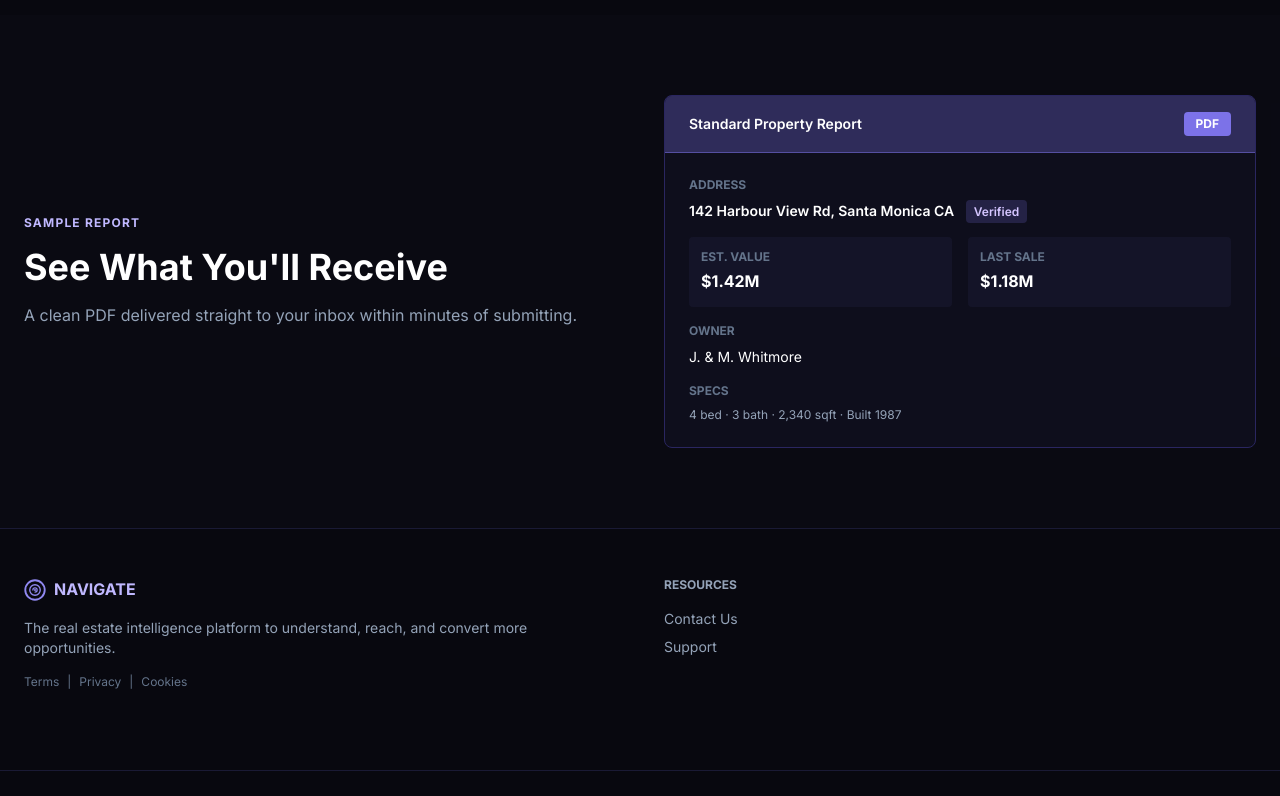
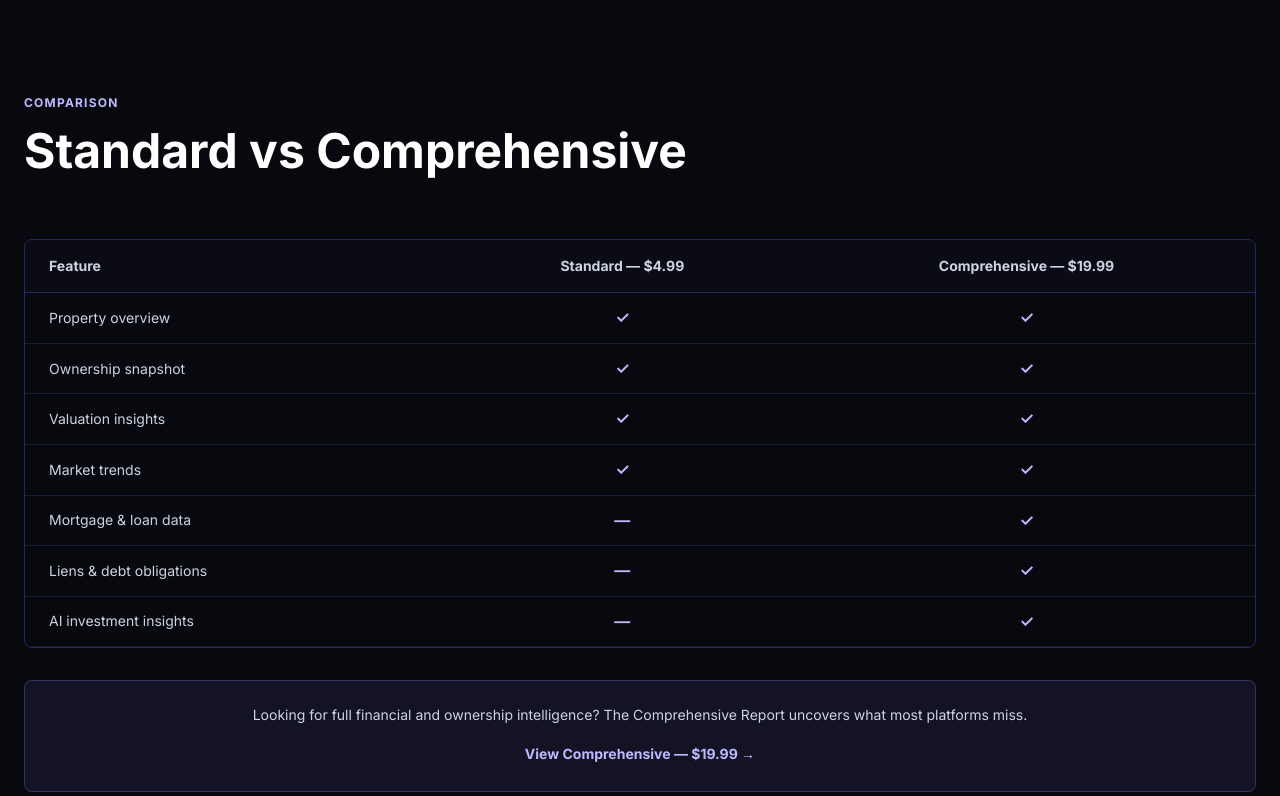
Before and after one commit to letsnavigatebmw/navigate-landing, a React (Vite) app: page / in a window 1280 px wide. Shown: the part 3200-3996 px from the top of the page. Built offline with nearby package versions, Linux system fonts and the light colour scheme.

Commit message:
Add comparison table to both Standard and Comprehensive pages

```diff
--- a/src/pages/ComprehensivePage.jsx
+++ b/src/pages/ComprehensivePage.jsx
@@ -149,6 +149,46 @@ export default function ComprehensivePage({ setCurrentPage }) {
         </div>
       </section>
 
+      {/* COMPARISON TABLE */}
+      <section className="py-20 px-6">
+        <div className="max-w-7xl mx-auto">
+          <SectionLabel
+            label="Comparison"
+            title="Standard vs Comprehensive"
+          />
+
+          <div className="overflow-x-auto border border-slate-700 rounded-lg">
+            <table className="w-full">
+              <thead>
+                <tr className="bg-slate-900/50 border-b border-slate-700">
+                  <th className="text-left py-4 px-6 text-sm font-bold text-slate-300">Feature</th>
+                  <th className="text-center py-4 px-6 text-sm font-bold text-slate-300">Standard — $4.99</th>
+                  <th className="text-center py-4 px-6 text-sm font-bold text-slate-300">Comprehensive — $19.99</th>
+                </tr>
+              </thead>
+              <tbody>
+                {[
+                  { name: 'Property overview', standard: true, comprehensive: true },
+                  { name: 'Ownership snapshot', standard: true, comprehensive: true },
+                  { name: 'Valuation insights', standard: true, comprehensive: true },
+                  { name: 'Market trends', standard: true, comprehensive: true },
+                  { name: 'Mortgage & loan data', standard: false, comprehensive: true },
+                  { name: 'Liens & debt obligations', standard: false, comprehensive: true },
+                  { name: 'Full transaction history', standard: false, comprehensive: true },
+                  { name: 'AI investment insights', standard: false, comprehensive: true },
+                ].map((item, i) => (
+                  <tr key={i} className="border-b border-slate-800 hover:bg-slate-900/30 transition">
+                    <td className="py-3 px-6 text-slate-300 text-sm">{item.name}</td>
+                    <td className="text-center py-3 px-6 text-purple-400 font-bold">{item.standard ? '✓' : '—'}</td>
+                    <td className="text-center py-3 px-6 text-purple-400 font-bold">{item.comprehensive ? '✓' : '—'}</td>
+                  </tr>
+                ))}
+              </tbody>
+            </table>
+          </div>
+        </div>
+      </section>
+
       {/* SAMPLE REPORT */}
       <section className="py-20 px-6 bg-slate-900/30">
         <div className="max-w-7xl mx-auto">
--- a/src/pages/StandardPage.jsx
+++ b/src/pages/StandardPage.jsx
@@ -165,6 +165,55 @@ export default function StandardPage({ setCurrentPage }) {
         </div>
       </section>
 
+      {/* COMPARISON TABLE */}
+      <section className="py-20 px-6">
+        <div className="max-w-7xl mx-auto">
+          <SectionLabel
+            label="Comparison"
+            title="Standard vs Comprehensive"
+          />
+
+          <div className="overflow-x-auto border border-slate-700 rounded-lg">
+            <table className="w-full">
+              <thead>
+                <tr className="bg-slate-900/50 border-b border-slate-700">
+                  <th className="text-left py-4 px-6 text-sm font-bold text-slate-300">Feature</th>
+                  <th className="text-center py-4 px-6 text-sm font-bold text-slate-300">Standard — $4.99</th>
+                  <th className="text-center py-4 px-6 text-sm font-bold text-slate-300">Comprehensive — $19.99</th>
+                </tr>
+              </thead>
+              <tbody>
+                {[
+                  { name: 'Property overview', standard: true, comprehensive: true },
+                  { name: 'Ownership snapshot', standard: true, comprehensive: true },
+                  { name: 'Valuation insights', standard: true, comprehensive: true },
+                  { name: 'Market trends', standard: true, comprehensive: true },
+                  { name: 'Mortgage & loan data', standard: false, comprehensive: true },
+                  { name: 'Liens & debt obligations', standard: false, comprehensive: true },
+                  { name: 'AI investment insights', standard: false, comprehensive: true },
+                ].map((item, i) => (
+                  <tr key={i} className="border-b border-slate-800 hover:bg-slate-900/30 transition">
+                    <td className="py-3 px-6 text-slate-300 text-sm">{item.name}</td>
+                    <td className="text-center py-3 px-6 text-purple-400 font-bold">{item.standard ? '✓' : '—'}</td>
+                    <td className="text-center py-3 px-6 text-purple-400 font-bold">{item.comprehensive ? '✓' : '—'}</td>
+                  </tr>
+                ))}
+              </tbody>
+            </table>
+          </div>
+
+          <div className="mt-8 bg-purple-600/10 border border-purple-600/30 rounded-lg p-6 text-center">
+            <p className="text-slate-300 text-sm mb-4">Looking for full financial and ownership intelligence? The Comprehensive Report uncovers what most platforms miss.</p>
+            <button
+              onClick={() => setCurrentPage('comprehensive')}
+              className="text-purple-400 hover:text-purple-300 font-bold text-sm"
+            >
+              View Comprehensive — $19.99 →
+            </button>
+          </div>
+        </div>
+      </section>
+
       {/* SAMPLE REPORT */}
       <section className="py-20 px-6 bg-slate-900/30">
         <div className="max-w-7xl mx-auto">
```
